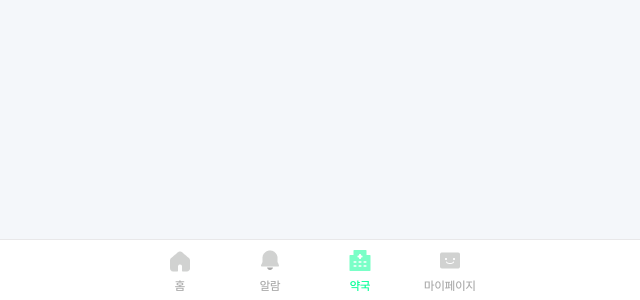
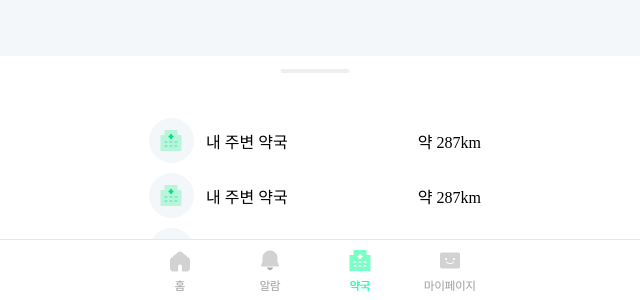
Before and after one commit to 2025GlobalInternship/kusuri-front, a Next.js app: page /pharmacy in a window 1280 px wide. Shown: the part 500-800 px from the top of the page, without its empty margins (325-965 px from the left). Built offline with nearby package versions, Linux system fonts and the light colour scheme.

Commit message:
[feat] 근처 약국 레이아웃 추가

```diff
--- a/src/components/navigation_var-layout.module.css
+++ b/src/components/navigation_var-layout.module.css
@@ -7,7 +7,7 @@
     justify-content: center;
     align-items: center;
     gap: 30px;
-    z-index: 2;
+    z-index: 5;
     border-top: solid rgba(232, 232, 233, 1) 1px;
     background-color: rgba(255, 255, 255, 1);
 }
--- /dev/null
+++ b/src/components/nearbyPharmacy-layout.module.css
@@ -0,0 +1,37 @@
+.nearCon {
+    width: 100%;
+    background-color: white;
+    border-radius: 30px;
+    padding: 52px 0px;
+    position: fixed;
+    bottom: -145px;
+    z-index: 2;
+}
+
+#nearConLine {
+    position: absolute;
+    top: 13px;
+    left: 50%;
+    transform: translate(-34.5px, 0);
+    width: 69px;
+    height: 4px;
+    border-radius: 20px;
+    background-color: #EFEFEF;
+}
+
+.pharmacyCon {
+    width: 332px;
+    margin: 10px auto;
+    display: flex;
+    align-items: center;
+    position: relative;
+}
+
+#pharmacyTxt {
+    margin-left: 12px;
+}
+
+#pharmacyKm {
+    position: absolute;
+    right: 0px;
+}
--- /dev/null
+++ b/src/components/nearbyPharmacy-layout.tsx
@@ -0,0 +1,37 @@
+import style from "./nearbyPharmacy-layout.module.css";
+import Image from "next/image";
+import pharmacyIcon from "../../public/images/pharmacyIcon.png";
+
+export default function NearbyPharmacyLayout() {
+    const km = 287;
+    return (
+        <div className={style.nearCon}>
+            <div id={style.nearConLine}/>
+            <div className={style.pharmacyCon}>
+                <Image id={style.pharmacyIcon} src={pharmacyIcon} alt="약국"/>
+                <span id={style.pharmacyTxt}>내 주변 약국</span>
+                <span id={style.pharmacyKm}>약 {km}km</span>
+            </div>
+            <div className={style.pharmacyCon}>
+                <Image id={style.pharmacyIcon} src={pharmacyIcon} alt="약국"/>
+                <span id={style.pharmacyTxt}>내 주변 약국</span>
+                <span id={style.pharmacyKm}>약 {km}km</span>
+            </div>
+            <div className={style.pharmacyCon}>
+                <Image id={style.pharmacyIcon} src={pharmacyIcon} alt="약국"/>
+                <span id={style.pharmacyTxt}>내 주변 약국</span>
+                <span id={style.pharmacyKm}>약 {km}km</span>
+            </div>
+            <div className={style.pharmacyCon}>
+                <Image id={style.pharmacyIcon} src={pharmacyIcon} alt="약국"/>
+                <span id={style.pharmacyTxt}>내 주변 약국</span>
+                <span id={style.pharmacyKm}>약 {km}km</span>
+            </div>
+            <div className={style.pharmacyCon}>
+                <Image id={style.pharmacyIcon} src={pharmacyIcon} alt="약국"/>
+                <span id={style.pharmacyTxt}>내 주변 약국</span>
+                <span id={style.pharmacyKm}>약 {km}km</span>
+            </div>
+        </div>
+    )
+}
--- a/src/pages/pharmacy/index.tsx
+++ b/src/pages/pharmacy/index.tsx
@@ -1,9 +1,11 @@
-import NavigationVarLayout from "@/components/navigation_var-layout"
+import NavigationVarLayout from "@/components/navigation_var-layout";
+import NearbyPharmacyLayout from "@/components/nearbyPharmacy-layout";
 
 export default function Page() {
     return (
         <>
-            <NavigationVarLayout/>
+            <NearbyPharmacyLayout />
+            <NavigationVarLayout />
         </>
     )
 }
```
Also changed, not shown: public/images/pharmacyIcon.png (added).
